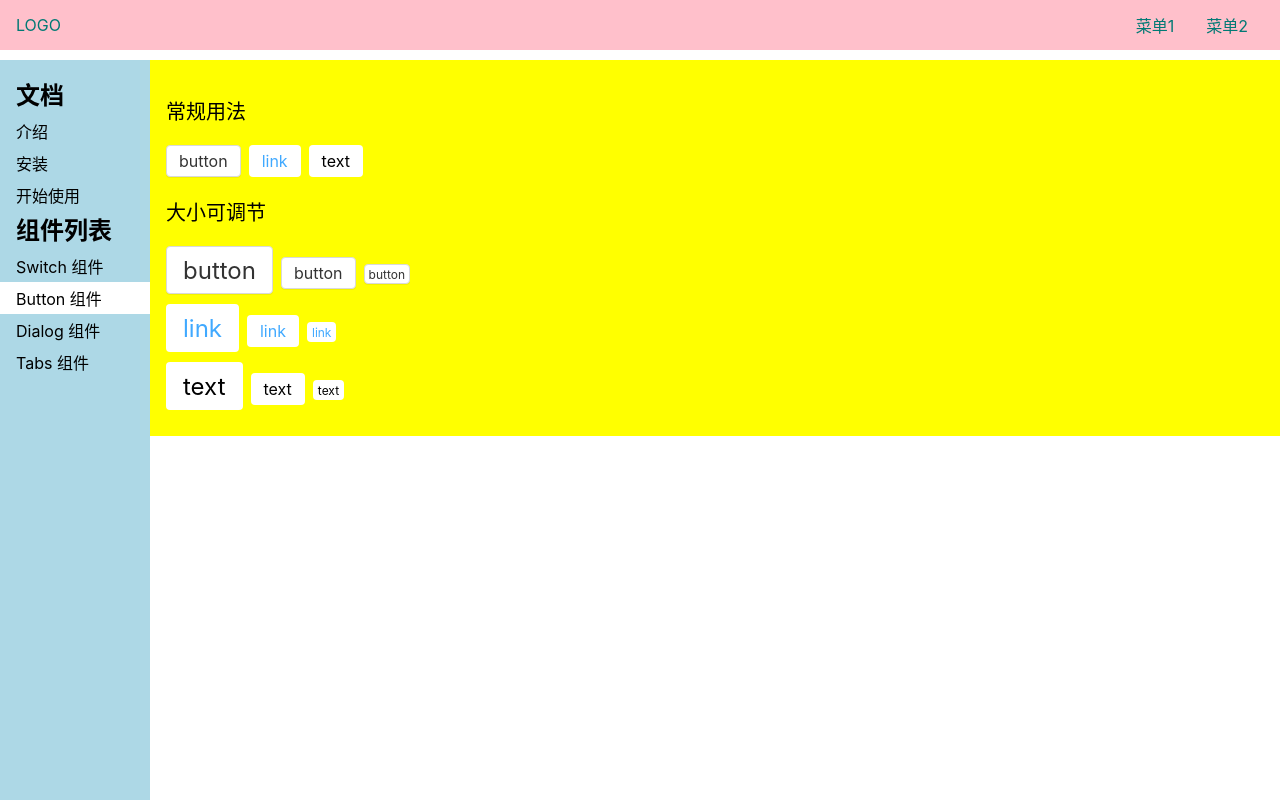
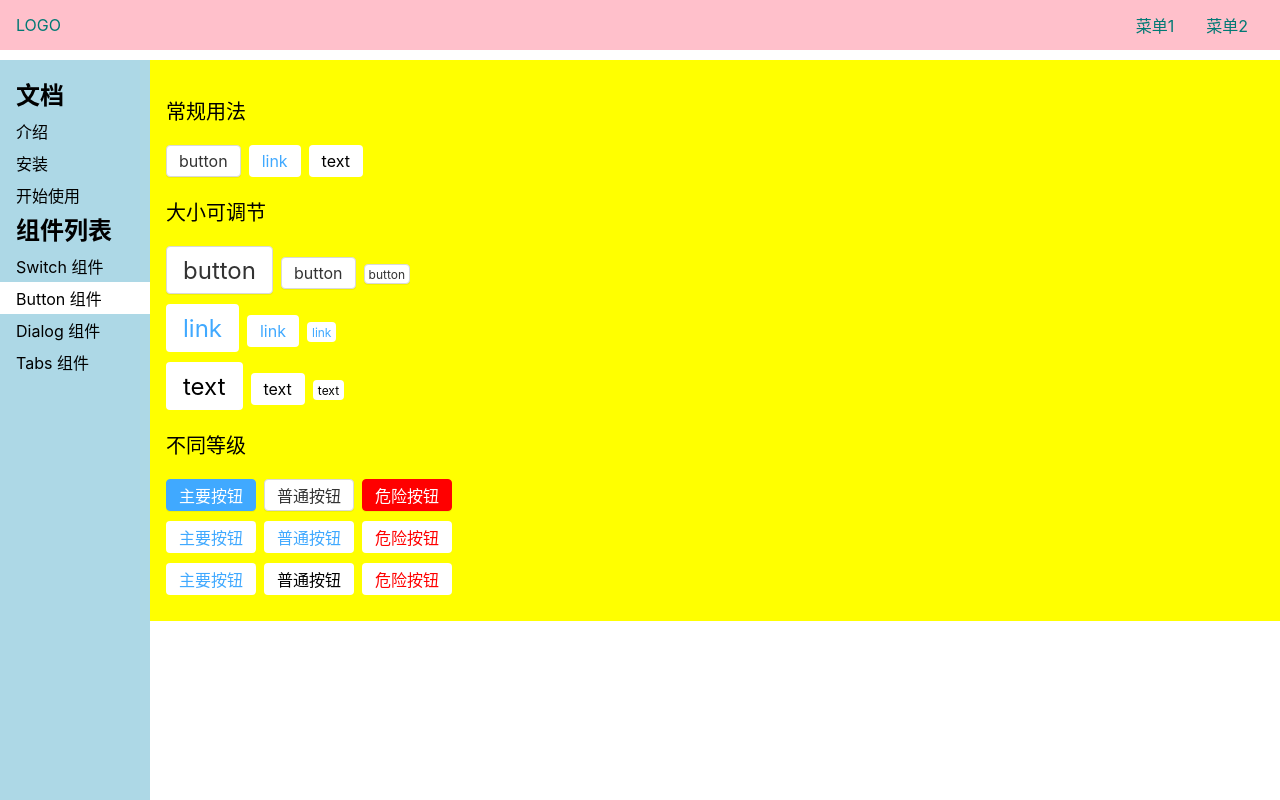
Before and after one commit to leigp555/vue-create-wheel, a Vue app in the folder vue-project/: page /#/doc/button in a window 1280 px wide. Built offline with nearby package versions, Linux system fonts and the light colour scheme.

Commit message:
支持button的level属性

```diff
--- a/vue-project/src/components/buttonDemo.vue
+++ b/vue-project/src/components/buttonDemo.vue
@@ -22,7 +22,22 @@
       <FirstExample size="normal" theme="text">text</FirstExample>
       <FirstExample size="small" theme="text">text</FirstExample>
     </div>
-
+    <div class="intro">不同等级</div>
+    <div class="example">
+      <FirstExample level="main">主要按钮</FirstExample>
+      <FirstExample>普通按钮</FirstExample>
+      <FirstExample level="danger">危险按钮</FirstExample>
+    </div>
+    <div class="example">
+      <FirstExample level="main" theme="link">主要按钮</FirstExample>
+      <FirstExample theme="link">普通按钮</FirstExample>
+      <FirstExample level="danger" theme="link">危险按钮</FirstExample>
+    </div>
+    <div class="example">
+      <FirstExample level="main" theme="text">主要按钮</FirstExample>
+      <FirstExample theme="text">普通按钮</FirstExample>
+      <FirstExample level="danger" theme="text">危险按钮</FirstExample>
+    </div>
   </div>
 </template>
 <script lang="ts">
@@ -38,7 +53,8 @@ export default {
   margin-top: 20px;
   font-size: 20px;
 }
-.example{
-  margin-bottom:10px
+
+.example {
+  margin-bottom: 10px
 }
 </style>
```
